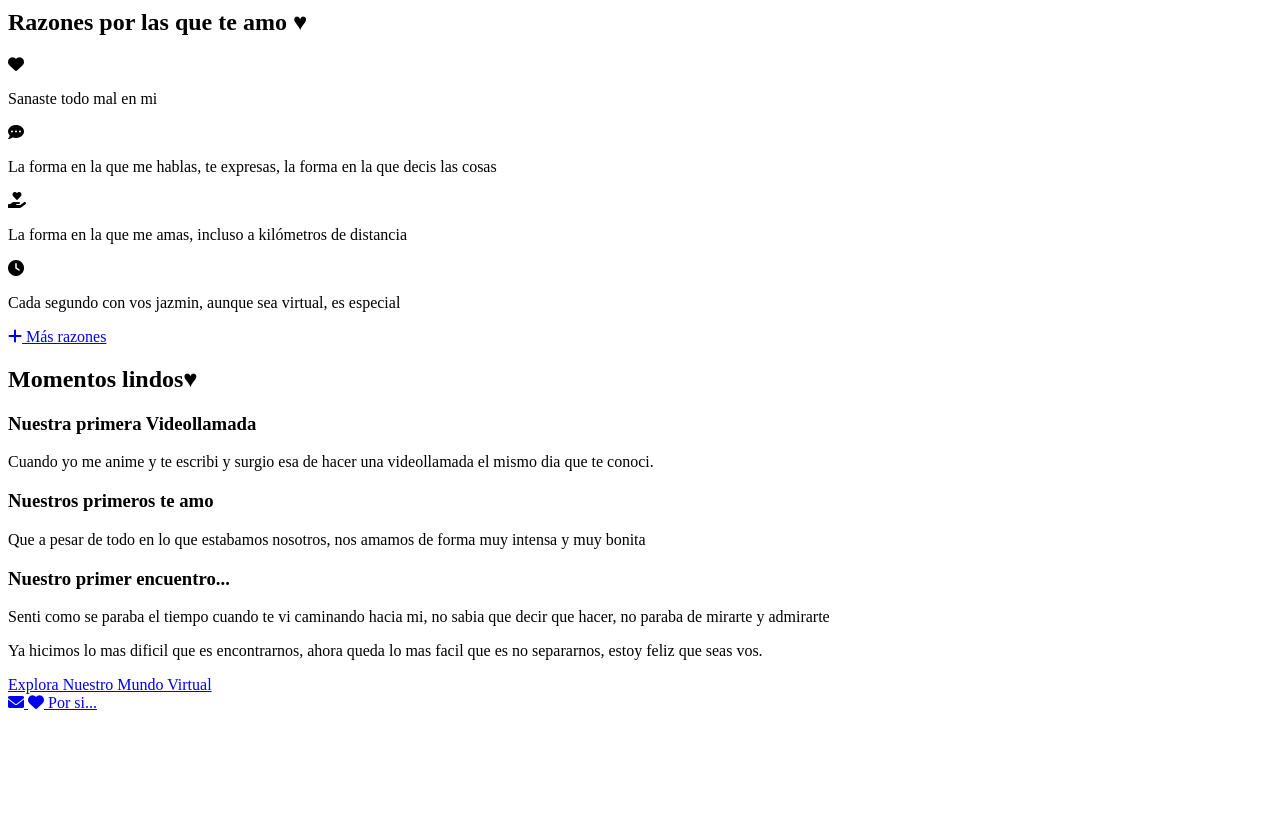
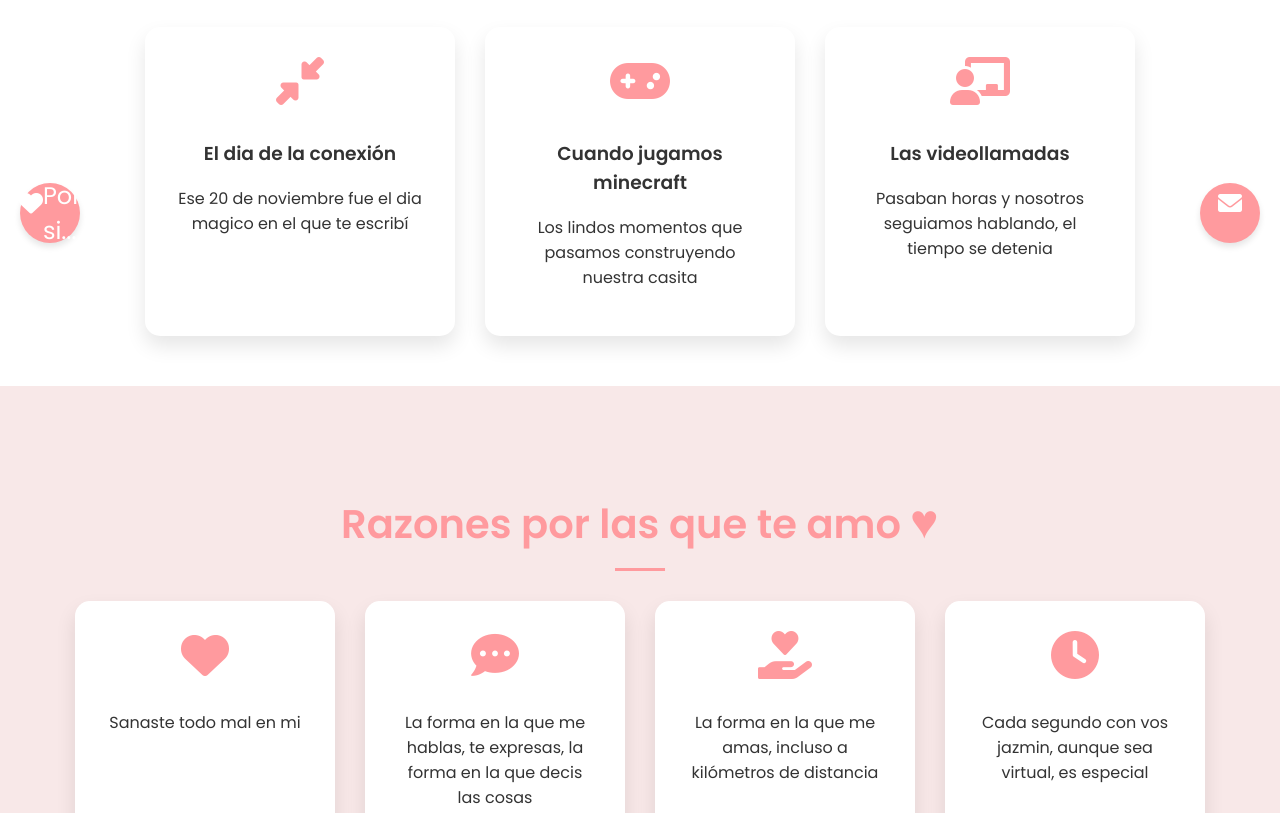
Before and after one commit to franquitooo/jazminn, a plain HTML site: page principal.html in a window 1280 px wide. Shown: the part 537-1350 px from the top of the page. Before the commit the page ends 1257 px from the top, so only its background shows below. Drawn offline with Linux system fonts and the light colour scheme; the site is published under a folder, as on GitHub Pages, so addresses that start at the root find nothing.

Commit message:
Update principal.html

```diff
--- a/principal.html
+++ b/principal.html
@@ -5,7 +5,7 @@
     <meta name="viewport" content="width=device-width, initial-scale=1.0">
     <title>Nuestro Amor a Distancia</title>
     <link rel="icon" href="./IMG/logo.png">
-    <link rel="stylesheet" href="/Css/style.css">
+    <link rel="stylesheet" href="./Css/style.css">
     <link rel="stylesheet" href="https://cdnjs.cloudflare.com/ajax/libs/font-awesome/6.0.0-beta3/css/all.min.css">
 </head>
 <body>
```
